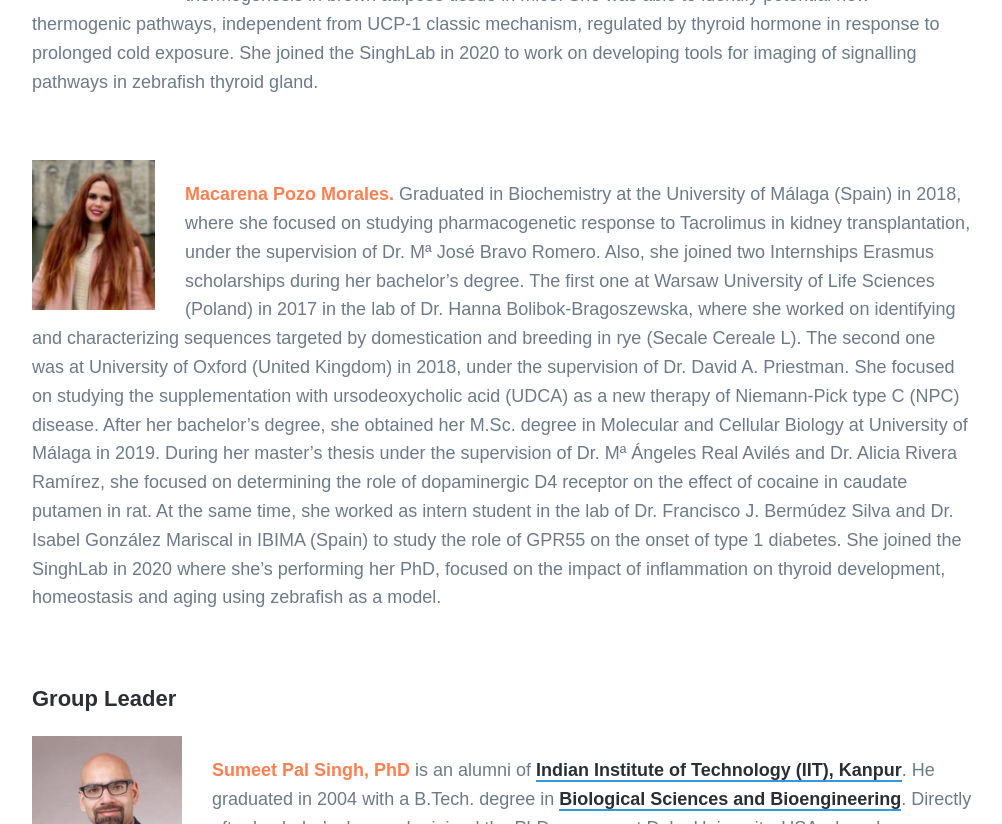
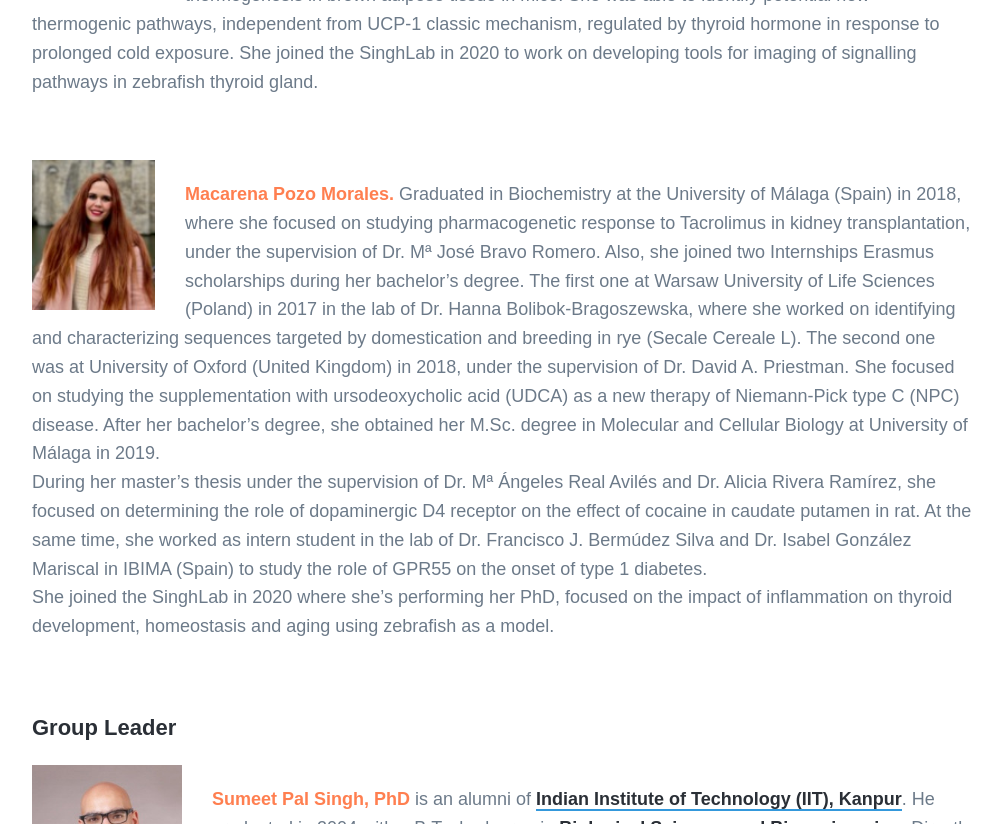
Before and after one commit to sumeetpalsingh/sumeetpalsingh.github.io, a Jekyll site: the page built from _pages/members.md, in a window 1280 px wide and 900 px high, scrolled down 928 px, cut to the strip 76-900 px from the top of the window. Shown: the whole strip, without its empty margins (138-1140 px from the left). Built offline with Jekyll 4.4.1, drawn with Linux system fonts in a browser that asks for light colours; nearby versions of some CDN libraries; some web fonts are replaced.

Commit message:
Update members.md

```diff
--- a/_pages/members.md
+++ b/_pages/members.md
@@ -21,8 +21,8 @@ featured_image: /images/demo/members.jpg
 
 <img src="/images/members/Macarena.jpg" alt="Macarena" style="float:left;width:123px;height:150px;margin:-20px 30px 0px 0px">
 
-<span style="color:coral">**Macarena Pozo Morales.**</span> Graduated in Biochemistry at the University of Málaga (Spain) in 2018, where she focused on studying pharmacogenetic response to Tacrolimus in kidney transplantation, under the supervision of Dr. Mª José Bravo Romero. Also, she joined two Internships Erasmus scholarships during her bachelor’s degree. The first one at Warsaw University of Life Sciences (Poland) in 2017 in the lab of Dr. Hanna Bolibok-Bragoszewska, where she worked on identifying and characterizing sequences targeted by domestication and breeding in rye (Secale Cereale L). The second one was at University of Oxford (United Kingdom) in 2018, under the supervision of Dr. David A. Priestman. She focused on studying the supplementation with ursodeoxycholic acid (UDCA) as a new therapy of Niemann-Pick type C (NPC) disease. After her bachelor’s degree, she obtained her M.Sc. degree in Molecular and Cellular Biology at University of Málaga in 2019.
-During her master’s thesis under the supervision of Dr. Mª Ángeles Real Avilés and Dr. Alicia Rivera Ramírez, she focused on determining the role of dopaminergic D4 receptor on the effect of cocaine in caudate putamen in rat. At the same time, she worked as intern student in the lab of Dr. Francisco J. Bermúdez Silva and Dr. Isabel González Mariscal in IBIMA (Spain) to study the role of GPR55 on the onset of type 1 diabetes.
+<span style="color:coral">**Macarena Pozo Morales.**</span> Graduated in Biochemistry at the University of Málaga (Spain) in 2018, where she focused on studying pharmacogenetic response to Tacrolimus in kidney transplantation, under the supervision of Dr. Mª José Bravo Romero. Also, she joined two Internships Erasmus scholarships during her bachelor’s degree. The first one at Warsaw University of Life Sciences (Poland) in 2017 in the lab of Dr. Hanna Bolibok-Bragoszewska, where she worked on identifying and characterizing sequences targeted by domestication and breeding in rye (Secale Cereale L). The second one was at University of Oxford (United Kingdom) in 2018, under the supervision of Dr. David A. Priestman. She focused on studying the supplementation with ursodeoxycholic acid (UDCA) as a new therapy of Niemann-Pick type C (NPC) disease. After her bachelor’s degree, she obtained her M.Sc. degree in Molecular and Cellular Biology at University of Málaga in 2019. <br/>
+During her master’s thesis under the supervision of Dr. Mª Ángeles Real Avilés and Dr. Alicia Rivera Ramírez, she focused on determining the role of dopaminergic D4 receptor on the effect of cocaine in caudate putamen in rat. At the same time, she worked as intern student in the lab of Dr. Francisco J. Bermúdez Silva and Dr. Isabel González Mariscal in IBIMA (Spain) to study the role of GPR55 on the onset of type 1 diabetes. <br/>
 She joined the SinghLab in 2020 where she’s performing her PhD, focused on the impact of inflammation on thyroid development, homeostasis and aging using zebrafish as a model.
 
 <br/>
```
